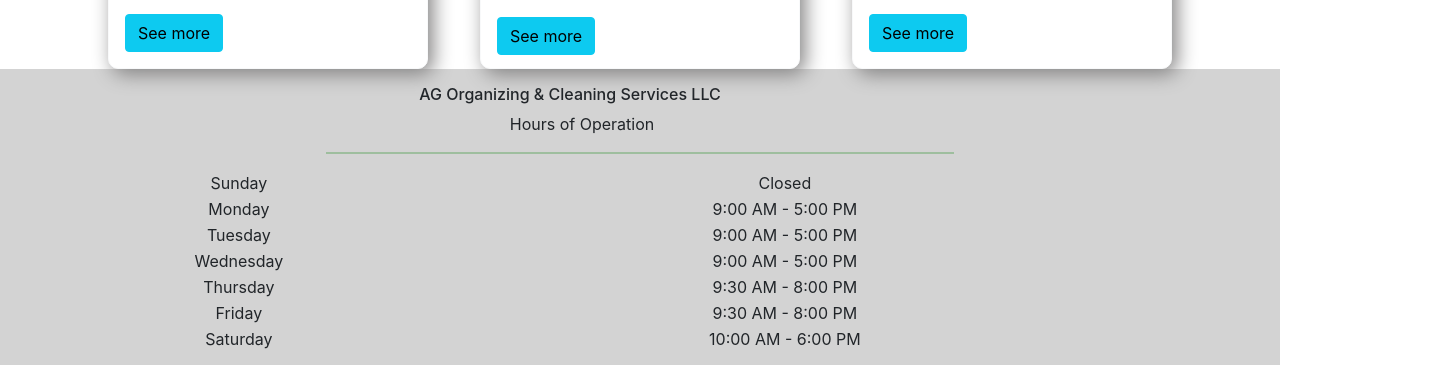
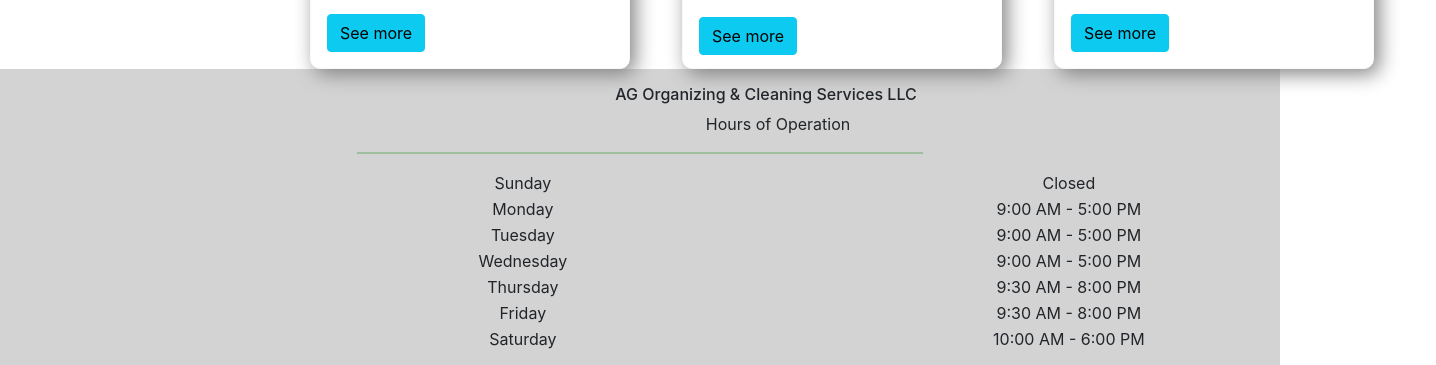
Before and after one commit to julioPlaceres/ag_cleaning_services, a React (Create React App) app: page / in a window 1280 px wide. Shown: the part 1098-1463 px from the top of the page, 1436 px wide, since content can reach past the window. Built offline with nearby package versions, Linux system fonts and the light colour scheme.

Commit message:
centered hours of operation container for full size browser

```diff
--- a/src/components/Operation-Hours/OperationHours.css
+++ b/src/components/Operation-Hours/OperationHours.css
@@ -9,10 +9,13 @@
     flex-direction: row;
     flex-wrap: nowrap;
     justify-content: center;
+    align-items: center;
+    margin-left: 17rem;
 }
 
 .titles{
     text-align: center;
+    margin-left: 11.5rem;
 }
 
 .sepration-lines{
--- a/src/components/Operation-Hours/OperationHours.js
+++ b/src/components/Operation-Hours/OperationHours.js
@@ -11,7 +11,7 @@
       </Row>
 
       <Row className="sepration-lines">
-        <hr style={{ width: "50%", color: "green", height: "2px" }} />
+        <hr style={{ width: "45%", color: "green", height: "2px" }} />
       </Row>
 
       <Row className="container">
```
